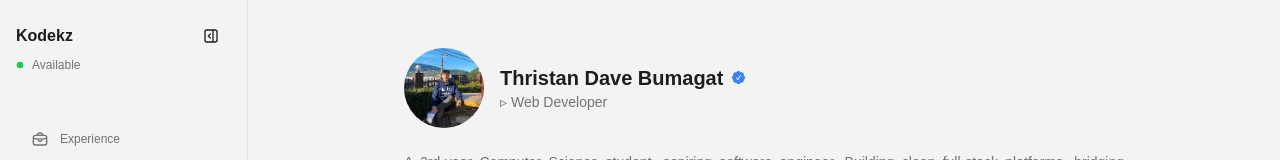
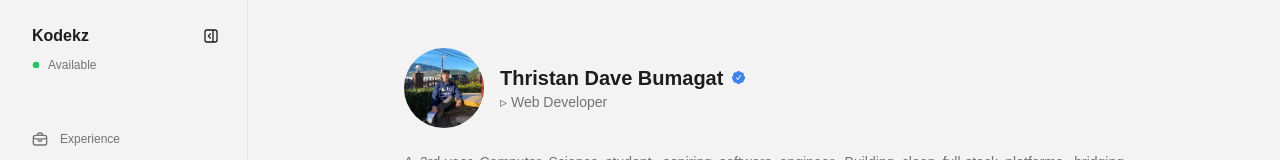
Before and after one commit to 3stannn/kodekz, a React (Vite) app: page / in a window 1280 px wide. Shown: the top 160 px of the page. Built offline with nearby package versions, Linux system fonts and the light colour scheme; a web font is replaced by a local one.

Commit message:
fix desktop nav pading

```diff
--- a/src/components/layout/Navbar.jsx
+++ b/src/components/layout/Navbar.jsx
@@ -315,7 +315,7 @@ function Navbar() {
                     </div>
 
                     <div id="desktop-menu" className="desktop-nav__content">
-                        <div className="sidebar-availability flex flex-row items-center gap-2">
+                        <div className="sidebar-availability flex flex-row items-center gap-2 pl-4">
                             <svg
                                 width={8}
                                 height={8}
--- a/src/index.css
+++ b/src/index.css
@@ -38,6 +38,10 @@ body.mobile-menu-active {
   display: flex;
   align-items: center;
   justify-content: space-between;
+}
+
+.desktop-nav__bar {
+  transition: margin 450ms cubic-bezier(0.19, 1, 0.22, 1);
 }
 
 .mobile-menu {
@@ -121,9 +125,11 @@ body.mobile-menu-active {
 
 .desktop-nav__label {
   max-width: 160px;
+  padding-left: 16px;
   overflow: hidden;
   transition:
     max-width 450ms cubic-bezier(0.19, 1, 0.22, 1),
+    padding 450ms cubic-bezier(0.19, 1, 0.22, 1),
     opacity 200ms ease,
     visibility 200ms ease;
 }
@@ -134,10 +140,14 @@ body.mobile-menu-active {
 
 .desktop-nav--collapsed .desktop-nav__bar {
   justify-content: center;
+  margin-inline: 0;
 }
 
 .desktop-nav--collapsed .desktop-nav__label {
   max-width: 0;
+  min-width: 0;
+  padding: 0 !important;
+  margin: 0 !important;
 }
 
 .desktop-nav--collapsed .desktop-nav__label,
```
